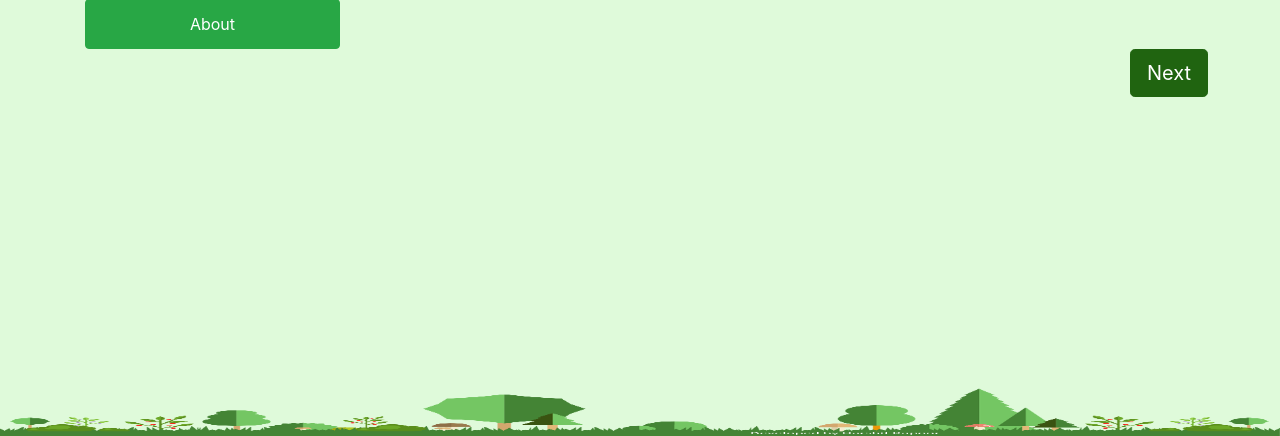
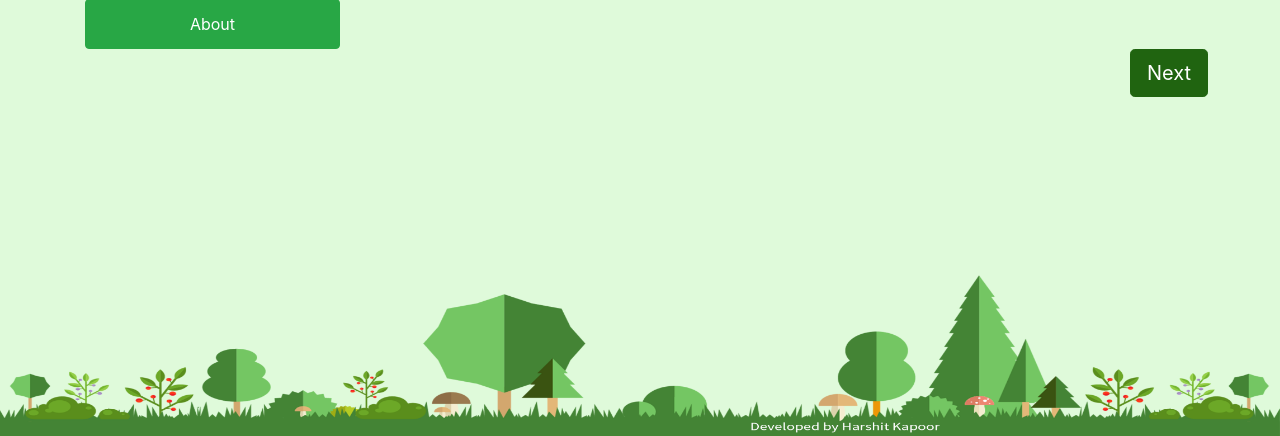
Before and after one commit to hkapoor99/COVID-19_Positive_News_Predictor, a Django app: page /about in a window 1280 px wide. Shown: the part 364-800 px from the top of the page. Run offline with Django 3.2, Linux system fonts and the light colour scheme; some libraries are stand-ins or nearby versions; some web fonts are replaced.

Commit message:
footer height

```diff
--- a/pos_d/static/pos_d/styles.css
+++ b/pos_d/static/pos_d/styles.css
@@ -21,7 +21,7 @@ body {
   padding:0px;
 }
 #footer_img{
-  height: 50px;
+  height: 170px;
   width:100%;
   position: fixed;
   bottom: 0px;
```
